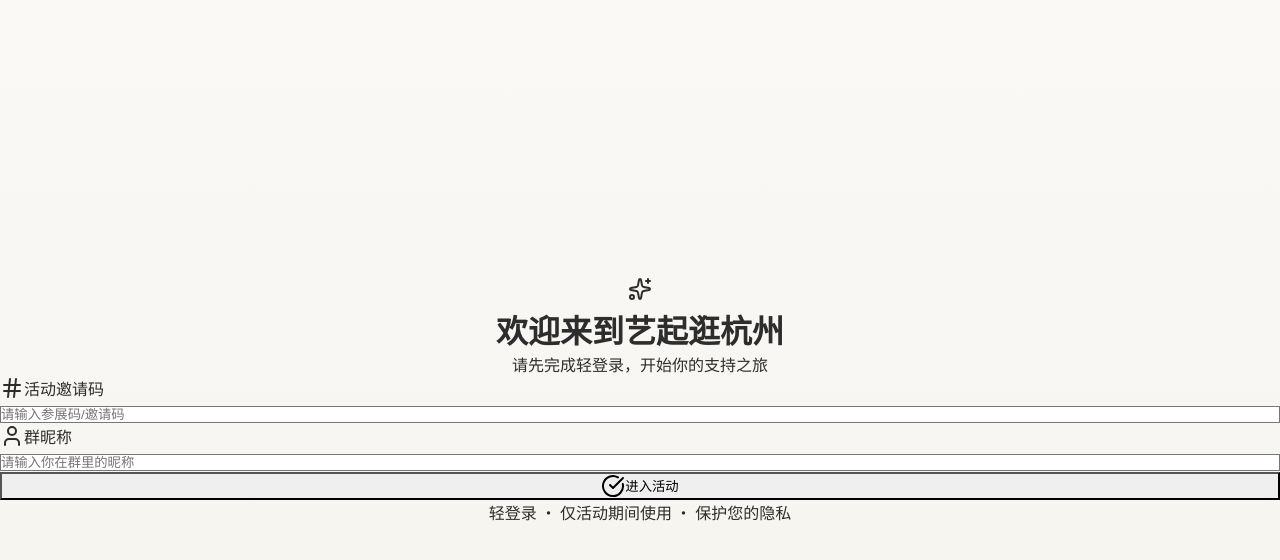
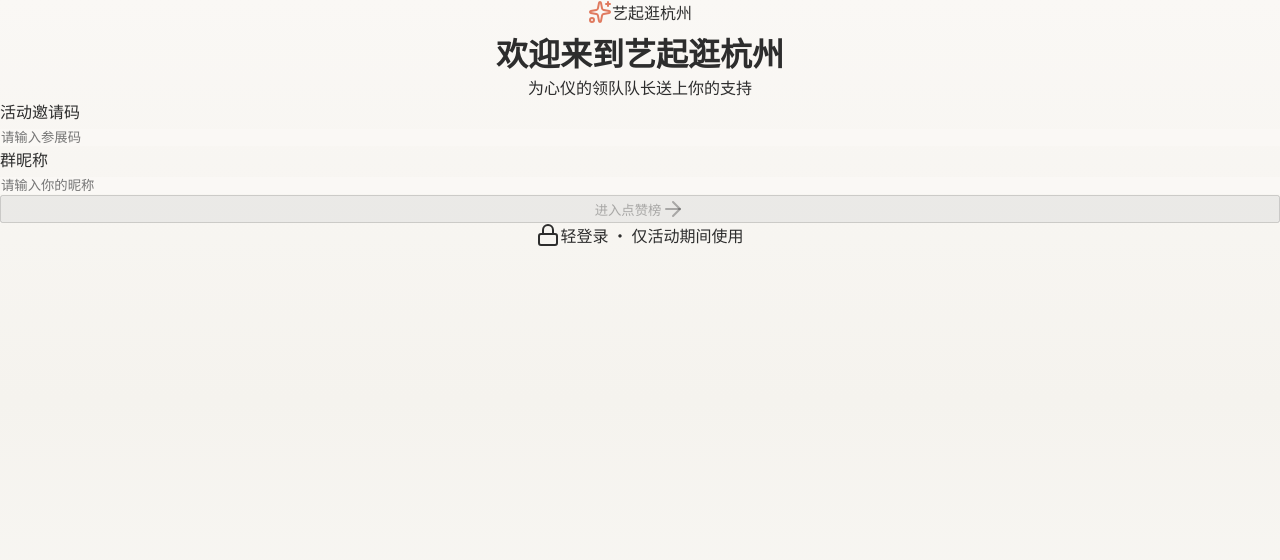
Before and after one commit to doyourbestt/hangzhou-exhibition, a React (Vite) app: page / in a window 1280 px wide. Shown: the top 560 px of the page. Built offline with nearby package versions, Linux system fonts and the light colour scheme.

Commit message:
feat: 全新UI设计 - 精致活动H5风格

```diff
--- a/src/components/auth/LoginPage.tsx
+++ b/src/components/auth/LoginPage.tsx
@@ -1,6 +1,6 @@
 import { useState } from 'react';
 import { motion } from 'framer-motion';
-import { Sparkles, User, Hash, CheckCircle, AlertCircle } from 'lucide-react';
+import { Sparkles, ArrowRight, Lock } from 'lucide-react';
 
 interface LoginPageProps {
   onLogin: (inviteCode: string, nickname: string) => void;
@@ -10,199 +10,153 @@
   const [inviteCode, setInviteCode] = useState('');
   const [nickname, setNickname] = useState('');
   const [isSubmitting, setIsSubmitting] = useState(false);
-  const [errors, setErrors] = useState<{ inviteCode?: string; nickname?: string; general?: string }>({});
-
-  const validateForm = (): boolean => {
-    const newErrors: { inviteCode?: string; nickname?: string; general?: string } = {};
-
-    if (!inviteCode.trim()) {
-      newErrors.inviteCode = '请输入活动邀请码';
-    } else if (inviteCode.length < 4) {
-      newErrors.inviteCode = '邀请码至少4个字符';
-    }
-
-    if (!nickname.trim()) {
-      newErrors.nickname = '请输入群昵称';
-    } else if (nickname.length < 2) {
-      newErrors.nickname = '昵称至少2个字符';
-    }
-
-    setErrors(newErrors);
-    return Object.keys(newErrors).length === 0;
-  };
 
   const handleSubmit = (e: React.FormEvent) => {
     e.preventDefault();
-
-    if (!validateForm()) return;
+    if (inviteCode.length < 4 || nickname.length < 2) return;
 
     setIsSubmitting(true);
-    setErrors({});
-
     setTimeout(() => {
       onLogin(inviteCode.trim(), nickname.trim());
       setIsSubmitting(false);
     }, 800);
   };
 
+  const isValid = inviteCode.length >= 4 && nickname.length >= 2;
+
   return (
-    <div className="min-h-screen bg-gradient-to-b from-warm-white to-soft-cream flex items-center justify-center p-6">
-      <motion.div
-        initial={{ opacity: 0, y: 20 }}
-        animate={{ opacity: 1, y: 0 }}
-        transition={{ duration: 0.6 }}
-        className="w-full max-w-md"
-      >
-        <div className="text-center mb-8">
-          <motion.div
-            initial={{ scale: 0.8, opacity: 0 }}
-            animate={{ scale: 1, opacity: 1 }}
-            transition={{ delay: 0.2 }}
-            className="inline-flex items-center justify-center w-16 h-16 rounded-full bg-gradient-to-br from-gentle-coral to-warm-terracotta mb-4"
-          >
-            <Sparkles className="w-8 h-8 text-white" />
-          </motion.div>
+    <div className="min-h-screen bg-gradient-to-b from-[#FAF8F5] via-[#F5F3EE] to-[#FAF9F6] relative overflow-hidden">
+      {/* 装饰元素 */}
+      <div className="absolute inset-0 overflow-hidden pointer-events-none">
+        <motion.div
+          animate={{ rotate: 360 }}
+          transition={{ duration: 60, repeat: Infinity, ease: 'linear' }}
+          className="absolute -top-20 -right-20 w-64 h-64 opacity-[0.03]"
+        >
+          <svg viewBox="0 0 200 200" className="w-full h-full">
+            <circle cx="100" cy="100" r="80" fill="none" stroke="#E07A5F" strokeWidth="0.5" strokeDasharray="4 4"/>
+            <circle cx="100" cy="100" r="60" fill="none" stroke="#E07A5F" strokeWidth="0.5"/>
+            <circle cx="100" cy="100" r="40" fill="none" stroke="#E07A5F" strokeWidth="0.5" strokeDasharray="8 8"/>
+          </svg>
+        </motion.div>
 
-          <motion.h1
-            initial={{ opacity: 0, y: 10 }}
-            animate={{ opacity: 1, y: 0 }}
-            transition={{ delay: 0.3 }}
-            className="text-2xl font-semibold text-gray-800 mb-2"
-          >
-            欢迎来到艺起逛杭州
-          </motion.h1>
+        <motion.div
+          animate={{ y: [0, -10, 0] }}
+          transition={{ duration: 6, repeat: Infinity, ease: 'easeInOut' }}
+          className="absolute top-32 left-6 w-2 h-2 rounded-full bg-[#E8D5A3] opacity-40"
+        />
+        <motion.div
+          animate={{ y: [0, 8, 0] }}
+          transition={{ duration: 4, repeat: Infinity, ease: 'easeInOut', delay: 1 }}
+          className="absolute top-48 right-10 w-1.5 h-1.5 rounded-full bg-[#D4715E] opacity-30"
+        />
+        <motion.div
+          animate={{ y: [0, -6, 0] }}
+          transition={{ duration: 5, repeat: Infinity, ease: 'easeInOut', delay: 2 }}
+          className="absolute top-64 left-12 w-1 h-1 rounded-full bg-[#C8C8C8] opacity-50"
+        />
+      </div>
 
-          <motion.p
-            initial={{ opacity: 0 }}
-            animate={{ opacity: 1 }}
-            transition={{ delay: 0.4 }}
-            className="text-sm text-gray-500"
-          >
-            请先完成轻登录，开始你的支持之旅
-          </motion.p>
-        </div>
+      <div className="relative z-10 px-5 pt-12 pb-8">
+        {/* 顶部氛围区 */}
+        <motion.div
+          initial={{ opacity: 0, y: -20 }}
+          animate={{ opacity: 1, y: 0 }}
+          transition={{ duration: 0.6 }}
+          className="text-center mb-8"
+        >
+          <div className="inline-flex items-center gap-2 px-4 py-1.5 bg-white/60 backdrop-blur-sm rounded-full shadow-sm mb-6">
+            <Sparkles className="w-3.5 h-3.5 text-[#E07A5F]" />
+            <span className="text-xs font-medium text-gray-600 tracking-wide">艺起逛杭州</span>
+          </div>
+        </motion.div>
 
-        <motion.form
+        {/* 主标题区 */}
+        <motion.div
           initial={{ opacity: 0, y: 20 }}
           animate={{ opacity: 1, y: 0 }}
-          transition={{ delay: 0.5 }}
+          transition={{ duration: 0.6, delay: 0.1 }}
+          className="text-center mb-10"
+        >
+          <h1 className="text-2xl font-semibold text-gray-800 mb-2">欢迎来到艺起逛杭州</h1>
+          <p className="text-sm text-gray-500">为心仪的领队队长送上你的支持</p>
+        </motion.div>
+
+        {/* 登录表单卡片 */}
+        <motion.form
+          initial={{ opacity: 0, y: 30, scale: 0.95 }}
+          animate={{ opacity: 1, y: 0, scale: 1 }}
+          transition={{ duration: 0.5, delay: 0.2 }}
           onSubmit={handleSubmit}
-          className="bg-white rounded-3xl shadow-soft-card p-6 space-y-5"
+          className="bg-white rounded-3xl shadow-lg shadow-gray-100/50 p-6 space-y-4"
         >
-          {errors.general && (
-            <motion.div
-              initial={{ opacity: 0, y: -10 }}
-              animate={{ opacity: 1, y: 0 }}
-              className="bg-red-50 border border-red-200 rounded-xl p-3 flex items-center gap-2"
-            >
-              <AlertCircle className="w-5 h-5 text-red-500 flex-shrink-0" />
-              <p className="text-sm text-red-600">{errors.general}</p>
-            </motion.div>
-          )}
-
-          <div>
-            <label className="block text-sm font-medium text-gray-700 mb-2">
-              <div className="flex items-center gap-2">
-                <Hash className="w-4 h-4 text-gray-400" />
-                <span>活动邀请码</span>
-              </div>
+          <div className="space-y-1.5">
+            <label className="text-xs font-medium text-gray-500 tracking-wide ml-1">
+              活动邀请码
             </label>
             <input
               type="text"
               value={inviteCode}
-              onChange={(e) => {
-                setInviteCode(e.target.value);
-                if (errors.inviteCode) {
-                  setErrors(prev => ({ ...prev, inviteCode: undefined }));
-                }
-              }}
-              placeholder="请输入参展码/邀请码"
-              disabled={isSubmitting}
-              className={`w-full px-4 py-3 rounded-xl border ${
-                errors.inviteCode
-                  ? 'border-red-300 bg-red-50'
-                  : 'border-gray-200'
-              } focus:outline-none focus:ring-2 focus:ring-gentle-coral focus:border-transparent transition-all disabled:opacity-50`}
+              onChange={(e) => setInviteCode(e.target.value)}
+              placeholder="请输入参展码"
+              className="w-full px-4 py-3 bg-[#FAF8F5] rounded-xl text-gray-700 placeholder-gray-400 text-sm outline-none focus:ring-2 focus:ring-[#E07A5F]/20 transition-all border border-transparent focus:border-[#E07A5F]/30"
             />
-            {errors.inviteCode && (
-              <motion.p
-                initial={{ opacity: 0, y: -5 }}
-                animate={{ opacity: 1, y: 0 }}
-                className="text-xs text-red-500 mt-1"
-              >
-                {errors.inviteCode}
-              </motion.p>
-            )}
           </div>
 
-          <div>
-            <label className="block text-sm font-medium text-gray-700 mb-2">
-              <div className="flex items-center gap-2">
-                <User className="w-4 h-4 text-gray-400" />
-                <span>群昵称</span>
-              </div>
+          <div className="space-y-1.5">
+            <label className="text-xs font-medium text-gray-500 tracking-wide ml-1">
+              群昵称
             </label>
             <input
               type="text"
               value={nickname}
-              onChange={(e) => {
-                setNickname(e.target.value);
-                if (errors.nickname) {
-                  setErrors(prev => ({ ...prev, nickname: undefined }));
-                }
-              }}
-              placeholder="请输入你在群里的昵称"
-              disabled={isSubmitting}
-              className={`w-full px-4 py-3 rounded-xl border ${
-                errors.nickname
-                  ? 'border-red-300 bg-red-50'
-                  : 'border-gray-200'
-              } focus:outline-none focus:ring-2 focus:ring-gentle-coral focus:border-transparent transition-all disabled:opacity-50`}
+              onChange={(e) => setNickname(e.target.value)}
+              placeholder="请输入你的昵称"
+              className="w-full px-4 py-3 bg-[#FAF8F5] rounded-xl text-gray-700 placeholder-gray-400 text-sm outline-none focus:ring-2 focus:ring-[#E07A5F]/20 transition-all border border-transparent focus:border-[#E07A5F]/30"
             />
-            {errors.nickname && (
-              <motion.p
-                initial={{ opacity: 0, y: -5 }}
-                animate={{ opacity: 1, y: 0 }}
-                className="text-xs text-red-500 mt-1"
-              >
-                {errors.nickname}
-              </motion.p>
-            )}
           </div>
 
           <motion.button
             type="submit"
-            disabled={isSubmitting}
+            disabled={!isValid || isSubmitting}
             whileTap={{ scale: 0.98 }}
-            className="w-full py-3.5 bg-gradient-to-r from-gentle-coral to-warm-terracotta text-white font-medium rounded-xl shadow-lg hover:shadow-xl transition-shadow disabled:opacity-50 disabled:cursor-not-allowed flex items-center justify-center gap-2"
+            className={`w-full py-3.5 rounded-xl font-medium text-sm flex items-center justify-center gap-2 transition-all ${
+              isValid && !isSubmitting
+                ? 'bg-gradient-to-r from-[#E07A5F] to-[#D4715E] text-white shadow-lg shadow-[#E07A5F]/20'
+                : 'bg-gray-100 text-gray-400'
+            }`}
           >
             {isSubmitting ? (
               <>
                 <motion.div
                   animate={{ rotate: 360 }}
                   transition={{ duration: 1, repeat: Infinity, ease: 'linear' }}
-                  className="w-5 h-5 border-2 border-white border-t-transparent rounded-full"
+                  className="w-4 h-4 border-2 border-white/30 border-t-white rounded-full"
                 />
-                <span>正在加入...</span>
+                <span>正在进入...</span>
               </>
             ) : (
               <>
-                <CheckCircle className="w-5 h-5" />
-                <span>进入活动</span>
+                <span>进入点赞榜</span>
+                <ArrowRight className="w-4 h-4" />
               </>
             )}
           </motion.button>
         </motion.form>
 
-        <motion.p
+        {/* 底部说明 */}
+        <motion.div
           initial={{ opacity: 0 }}
           animate={{ opacity: 1 }}
-          transition={{ delay: 0.7 }}
-          className="text-center text-xs text-gray-400 mt-6"
+          transition={{ delay: 0.4 }}
+          className="mt-8 text-center"
         >
-          轻登录 · 仅活动期间使用 · 保护您的隐私
-        </motion.p>
-      </motion.div>
+          <div className="inline-flex items-center gap-1.5 text-xs text-gray-400">
+            <Lock className="w-3 h-3" />
+            <span>轻登录 · 仅活动期间使用</span>
+          </div>
+        </motion.div>
+      </div>
     </div>
   );
 };
--- a/src/components/leaderboard/LeaderboardPage.tsx
+++ b/src/components/leaderboard/LeaderboardPage.tsx
@@ -1,29 +1,58 @@
-import { HeaderSection } from './HeaderSection';
+import { motion } from 'framer-motion';
 import { LeaderboardList } from './LeaderboardList';
-import { FooterNote } from './FooterNote';
 
-interface LeaderboardPageProps {
-  leaders: any[];
-  onLike: (leaderId: string) => void;
-  hasLikedLeader: (leaderId: string) => boolean;
-}
-
-export const LeaderboardPage = ({ leaders, onLike, hasLikedLeader }: LeaderboardPageProps) => {
+export const LeaderboardPage = () => {
   return (
-    <div className="min-h-screen bg-gradient-to-b from-warm-white to-soft-cream pb-20">
-      <div className="max-w-md mx-auto">
-        <HeaderSection />
-
-        <div className="hide-scrollbar">
-          <LeaderboardList
-            leaders={leaders}
-            onLike={onLike}
-            hasLikedLeader={hasLikedLeader}
-          />
+    <div className="min-h-screen bg-gradient-to-b from-[#FAF8F5] via-[#F5F3EE] to-[#FAF9F6]">
+      {/* 顶部标题区 */}
+      <motion.div
+        initial={{ opacity: 0 }}
+        animate={{ opacity: 1 }}
+        className="px-5 pt-8 pb-4"
+      >
+        <div className="text-center mb-5">
+          <motion.h1
+            initial={{ opacity: 0, y: -10 }}
+            animate={{ opacity: 1, y: 0 }}
+            className="text-lg font-medium text-gray-800 mb-1"
+          >
+            艺起逛杭州
+          </motion.h1>
+          <motion.p
+            initial={{ opacity: 0 }}
+            animate={{ opacity: 1 }}
+            transition={{ delay: 0.1 }}
+            className="text-2xl font-semibold text-gray-900"
+          >
+            领队队长点赞榜
+          </motion.p>
         </div>
 
-        <FooterNote />
-      </div>
+        <motion.p
+          initial={{ opacity: 0 }}
+          animate={{ opacity: 1 }}
+          transition={{ delay: 0.2 }}
+          className="text-center text-xs text-gray-400 mb-4"
+        >
+          为你喜欢的领队队长送上一颗小心心
+        </motion.p>
+
+        <motion.div
+          initial={{ opacity: 0, scale: 0.9 }}
+          animate={{ opacity: 1, scale: 1 }}
+          transition={{ delay: 0.3 }}
+          className="inline-flex items-center gap-1.5 mx-auto px-3 py-1 bg-white/70 backdrop-blur-sm rounded-full shadow-sm"
+        >
+          <div className="w-1.5 h-1.5 rounded-full bg-emerald-400 animate-pulse" />
+          <span className="text-xs text-gray-500">实时更新中</span>
+        </motion.div>
+      </motion.div>
+
+      {/* 榜单卡片列表 */}
+      <LeaderboardList />
+
+      {/* 底部留白 */}
+      <div className="h-8" />
     </div>
   );
 };
```
Also changed, not shown: src/App.tsx (+2 -25 lines), src/components/leaderboard/LeaderboardCard.tsx (+73 -39 lines), src/components/leaderboard/LeaderboardList.tsx (+6 -20 lines), src/components/my-support/MySupportsPage.tsx (+27 -87 lines), src/components/navigation/BottomTab.tsx (+12 -16 lines).
